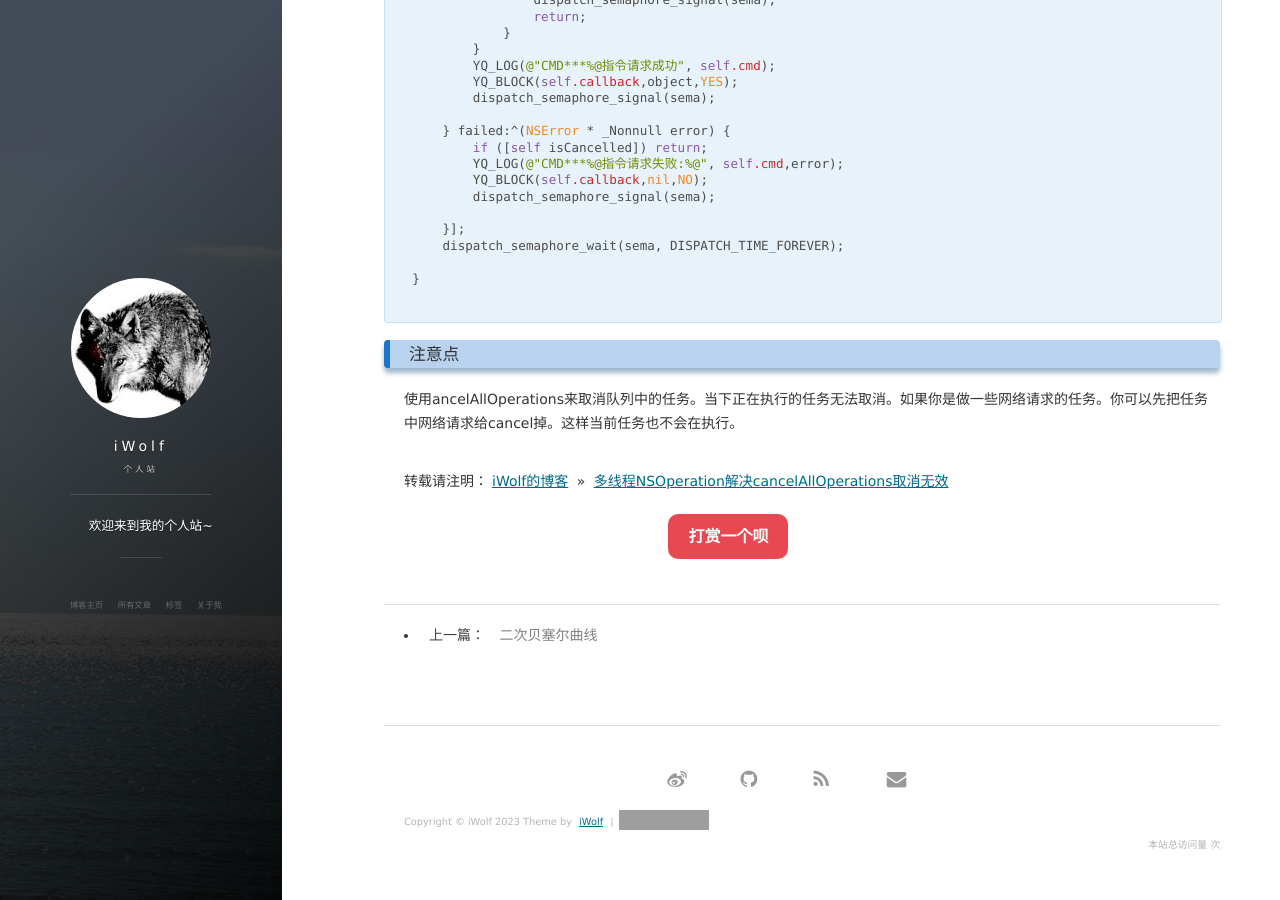
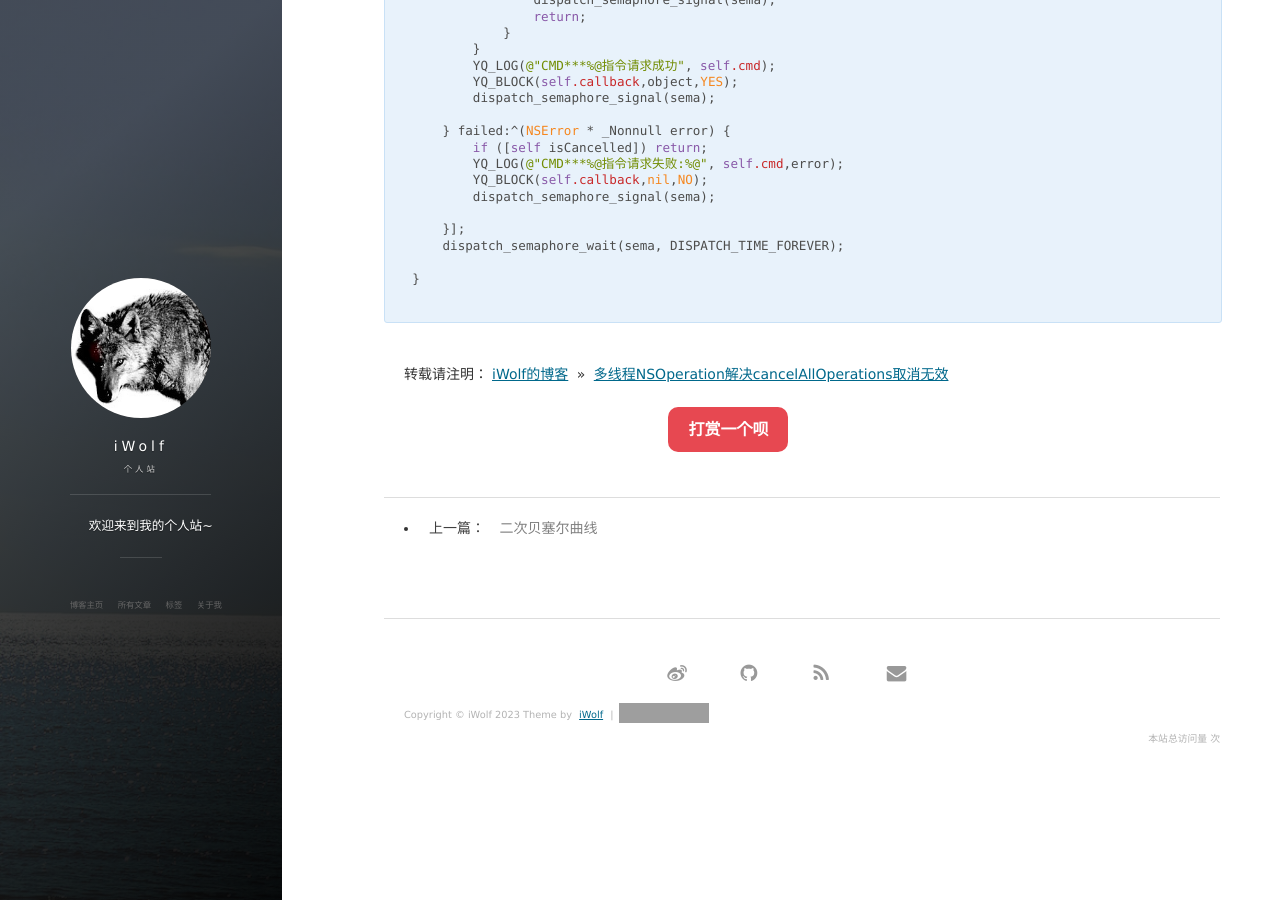
Before and after one commit to iWolfSex/iWolfSex.github.io, a Jekyll site: the page built from _posts/2023-01-02-多线程NSOperation解决cancelAllOperations取消无效.md, in a window 1280 px wide and 900 px high, scrolled down 1859 px. Built offline with Jekyll 4.4.1, drawn with Linux system fonts in a browser that asks for light colours; nearby versions of some CDN libraries; comment, search, counter and statistics services are not loaded; grey boxes are pictures that could not be loaded.

Commit message:
修改文章

````diff
--- a/_posts/2023-01-02-多线程NSOperation解决cancelAllOperations取消无效.md
+++ b/_posts/2023-01-02-多线程NSOperation解决cancelAllOperations取消无效.md
@@ -118,8 +118,5 @@ tag: iOS
 
 ```
 
-### 注意点
-使用ancelAllOperations来取消队列中的任务。当下正在执行的任务无法取消。如果你是做一些网络请求的任务。你可以先把任务中网络请求给cancel掉。这样当前任务也不会在执行。
-
 <br>
 转载请注明：[iWolf的博客](https://iwolfsex.github.io/) » [多线程NSOperation解决cancelAllOperations取消无效](http://iWolf.com/2023/01/多线程NSOperation解决cancelAllOperations取消无效/)
````
